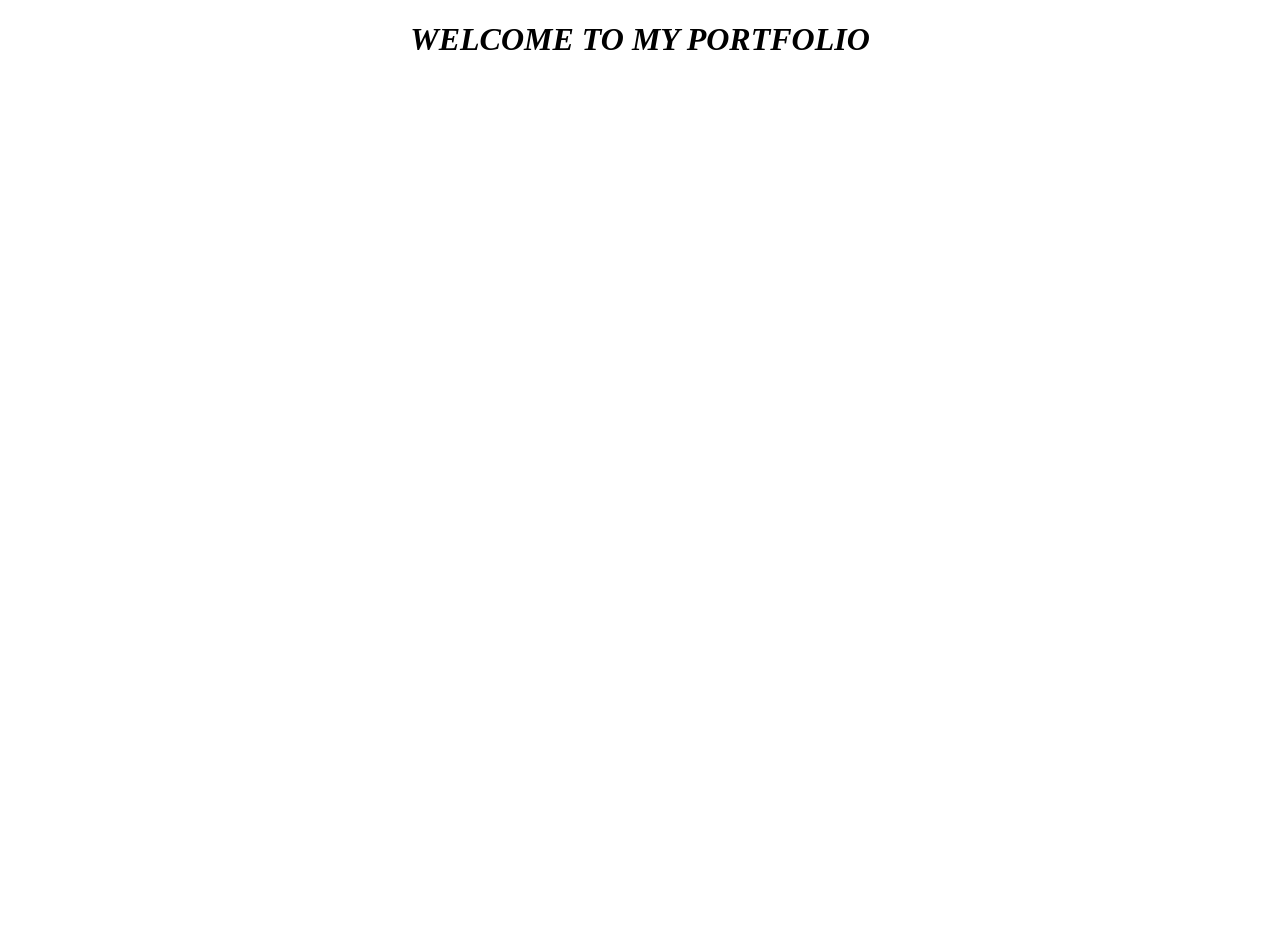
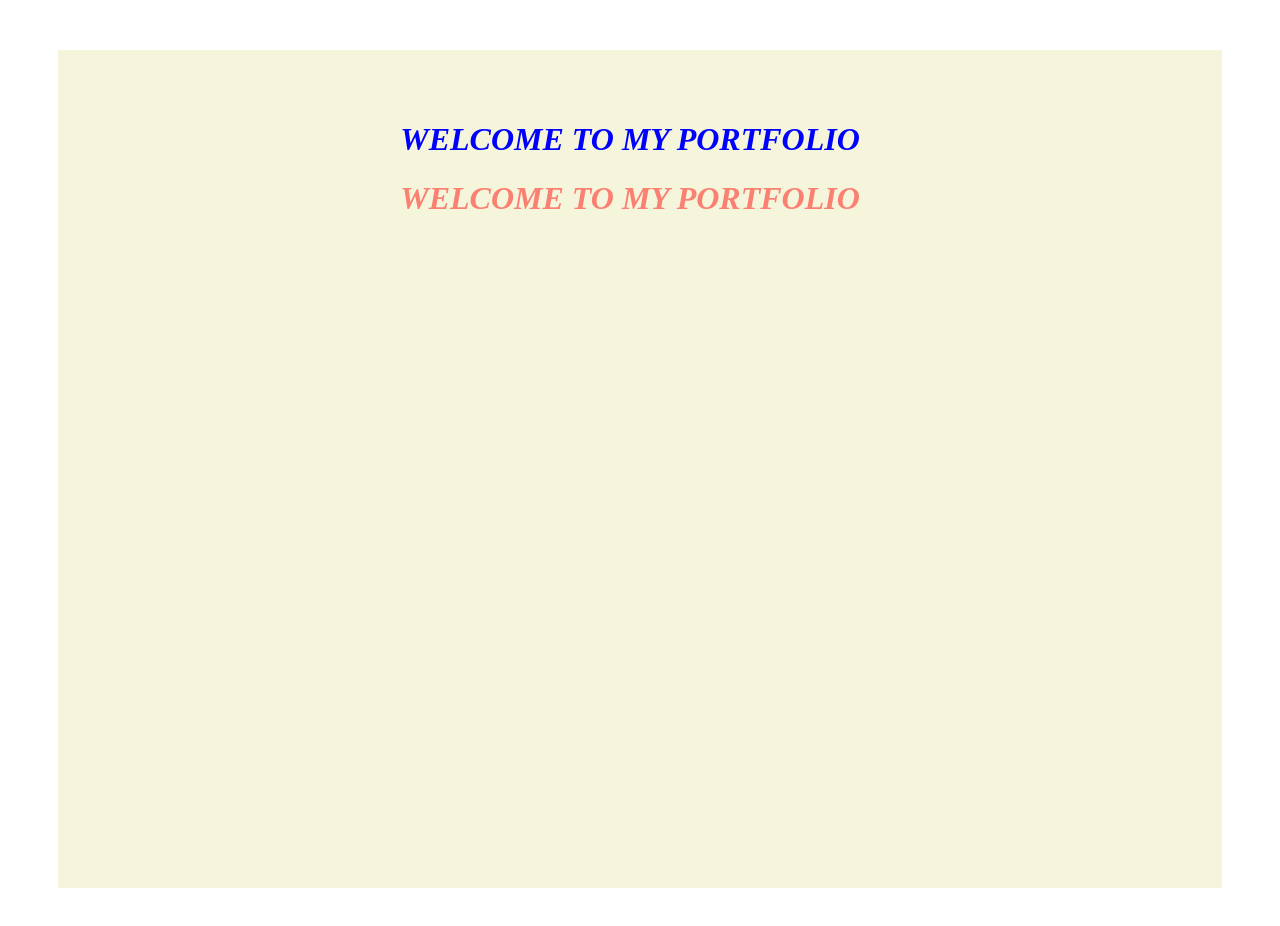
Before and after one commit to Benzo26/Cadence_in_binary, a plain HTML site: page portfolio.html in a window 1280 px wide. Before the commit the page ends 800 px from the top, so only its background shows below. Drawn offline with Linux system fonts and the light colour scheme.

Commit message:
add box model to initial portfolio structure

```diff
--- a/portfolio.css
+++ b/portfolio.css
@@ -1,3 +1,12 @@
 h1{
     text-align: center;
 }
+.color{
+    color: blue;
+}
+.grey{
+    color: red;
+}
+.yellow{
+    color: salmon;
+}
--- a/portfolio.html
+++ b/portfolio.html
@@ -5,10 +5,30 @@
     <meta name="viewport" content="width=device-width, initial-scale=1.0">
     <title>Portfolio</title>
     <link rel="stylesheet" href="portfolio.css">
+    <style>
+
+        div{
+          background-color: beige;
+          border-top: 10px;
+          border-bottom: 10px;
+          border-left: 100px;
+          border-right: 100px;
+          margin-top: 50px;
+          margin-bottom: 50px;
+          margin-left: 50px;
+          margin-right: 50px;
+          padding-top: 50px;
+          padding-bottom: 650px;
+          padding-left: 50px;
+          padding-right: 70px;
+          height: fit-content;
+        }
+        </style>
 </head>
 <body>
-    <h1><em>WELCOME TO MY PORTFOLIO</em></h1>
-
-
+    <div>
+    <h1 class="color"><em>WELCOME TO MY PORTFOLIO</em></h1>
+    <h1 class="yellow"><em>WELCOME TO MY PORTFOLIO</em></h1>
+    </div>
 </body>
 </html>
```
